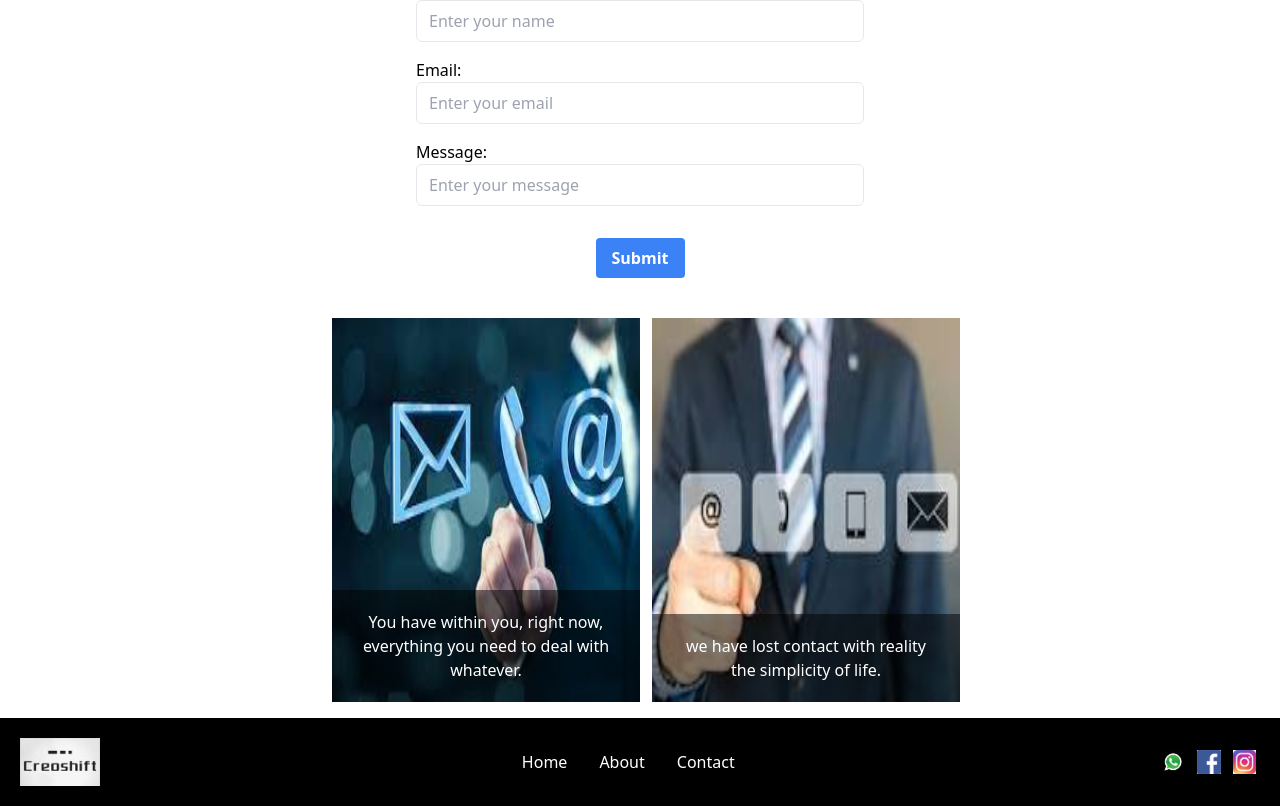
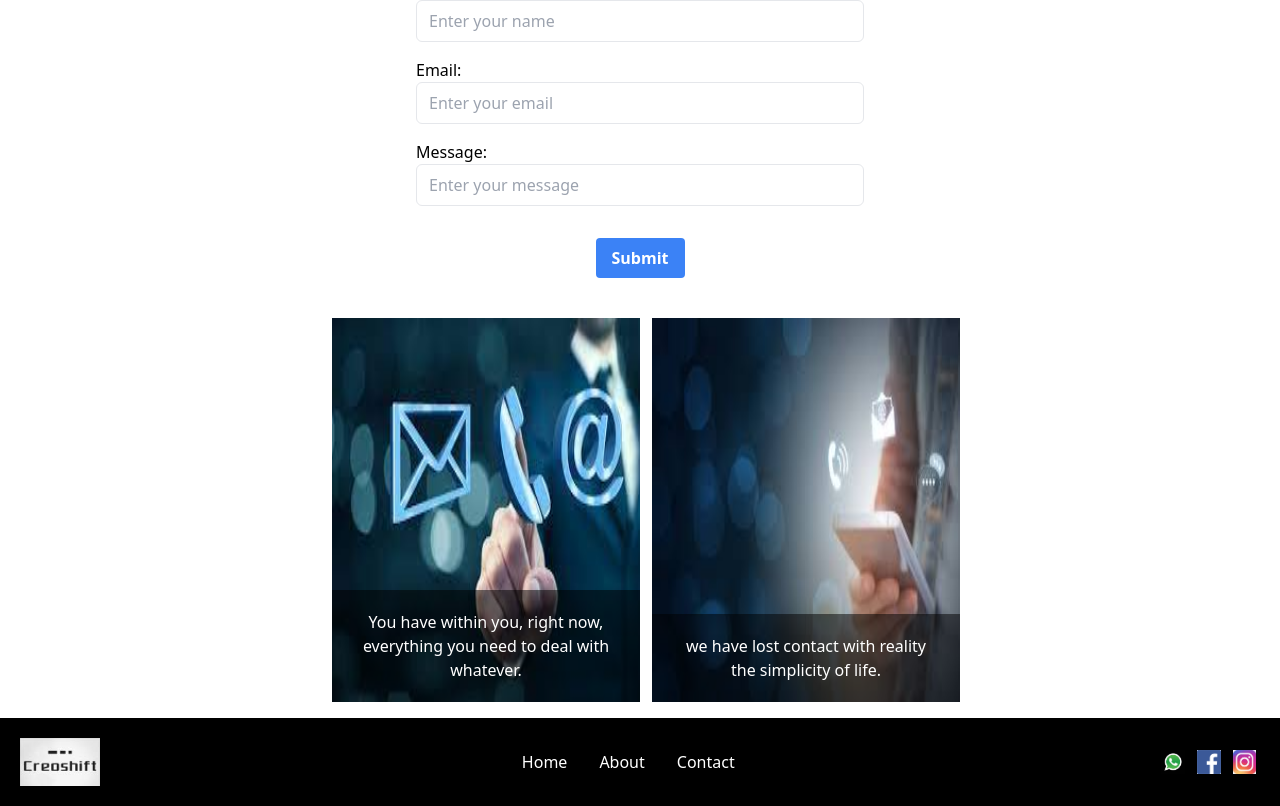
Before and after one commit to Joseph6655/nextjs-test3, a Next.js app: page /contact in a window 1280 px wide. Shown: the part 1024-1830 px from the top of the page. Built offline with nearby package versions, Linux system fonts and the light colour scheme.

Commit message:
new changes

```diff
--- a/src/pages/contact.js
+++ b/src/pages/contact.js
@@ -9,7 +9,7 @@ import Form from '@/comps/Form';
 const ContactPage = () => {
   const imagesData = [
     { imageSource: '/contactus1.jpg' , cardContent: 'You have within you, right now, everything you need to deal with whatever.' },
-    { imageSource: '/contact3.png' , cardContent: 'we have lost contact with reality the simplicity of life.' }
+    { imageSource: '/contact4.jpg' , cardContent: 'we have lost contact with reality the simplicity of life.' }
 
 
   ];
```
Also changed, not shown: public/contact4.jpg (added).
